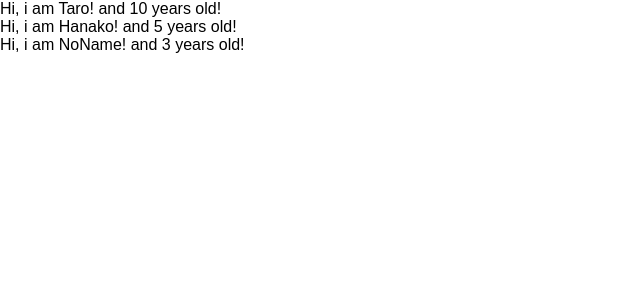
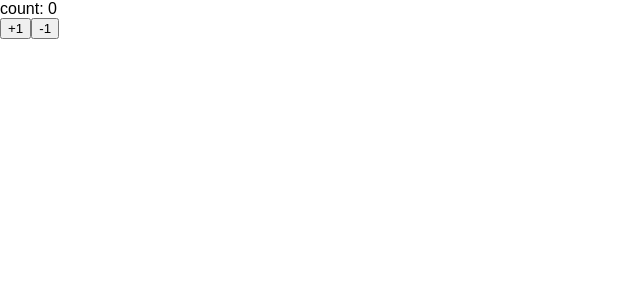
Before and after one commit to githubdev58yashi/udemy-react-redux-crud-application, a React (Create React App) app: page / in a window 1280 px wide. Shown: the top 300 px of the page, without its empty margins (0-640 px from the left). Built offline with nearby package versions, Linux system fonts and the light colour scheme.

Commit message:
learn state and setState

```diff
--- a/src/App.js
+++ b/src/App.js
@@ -1,5 +1,4 @@
-import React from 'react';
-import PropTypes from  'prop-types';
+import React, { Component } from 'react';
 
 // class App extends Component {
 //   render() {
@@ -12,35 +11,37 @@
 //   }
 // }
 
-const App = () => {
-  const profiles = [
-    { name: "Taro",age: 10 },
-    { name: "Hanako", age: 5 },
-    { name: "NoName", age: 3 }
-  ]
+const App = () => (
+  <Counter>
 
-  return (
-    <div>
-      {
-        profiles.map((profile, index) => {
-          return <User name={profile.name} age={profile.age} key={index} />
-        })
-      }
-    </div>
-  )
-}
+  </Counter>
+)
 
-const User = (props) => {
-  return (
-    <div>
-      Hi, i am {props.name}! and {props.age} years old!
-    </div>
-  )
-}
+class Counter extends Component {
+  constructor(props) {
+    super(props)
+    console.log(this.state)
+    this.state = { count: 0}
+  }
 
-User.propTypes = {
-  name: PropTypes.string,
-  age: PropTypes.number.isRequired
+  handlePlusButton = () => {
+    this.setState({count: this.state.count + 1})
+  }
+
+  handleMinusButton = () => {
+    this.setState({count: this.state.count - 1})
+  }
+
+  render() {
+    console.log(this.state)
+    return (
+      <React.Fragment>
+        <div>count: {this.state.count}</div>
+        <button onClick={this.handlePlusButton}>+1</button>
+        <button onClick={this.handleMinusButton}>-1</button>
+      </React.Fragment>
+      )
+  }
 }
 
 export default App;
```
